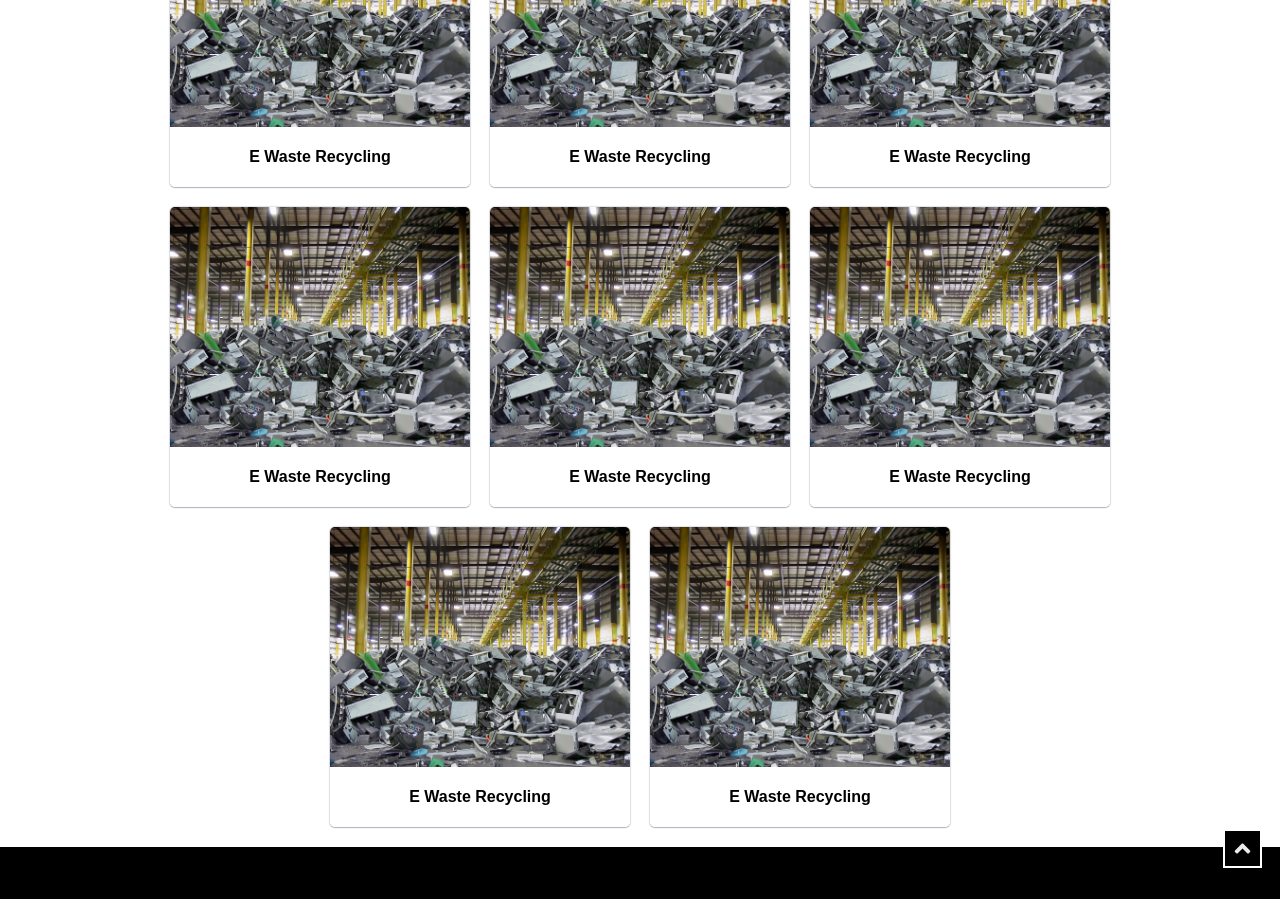
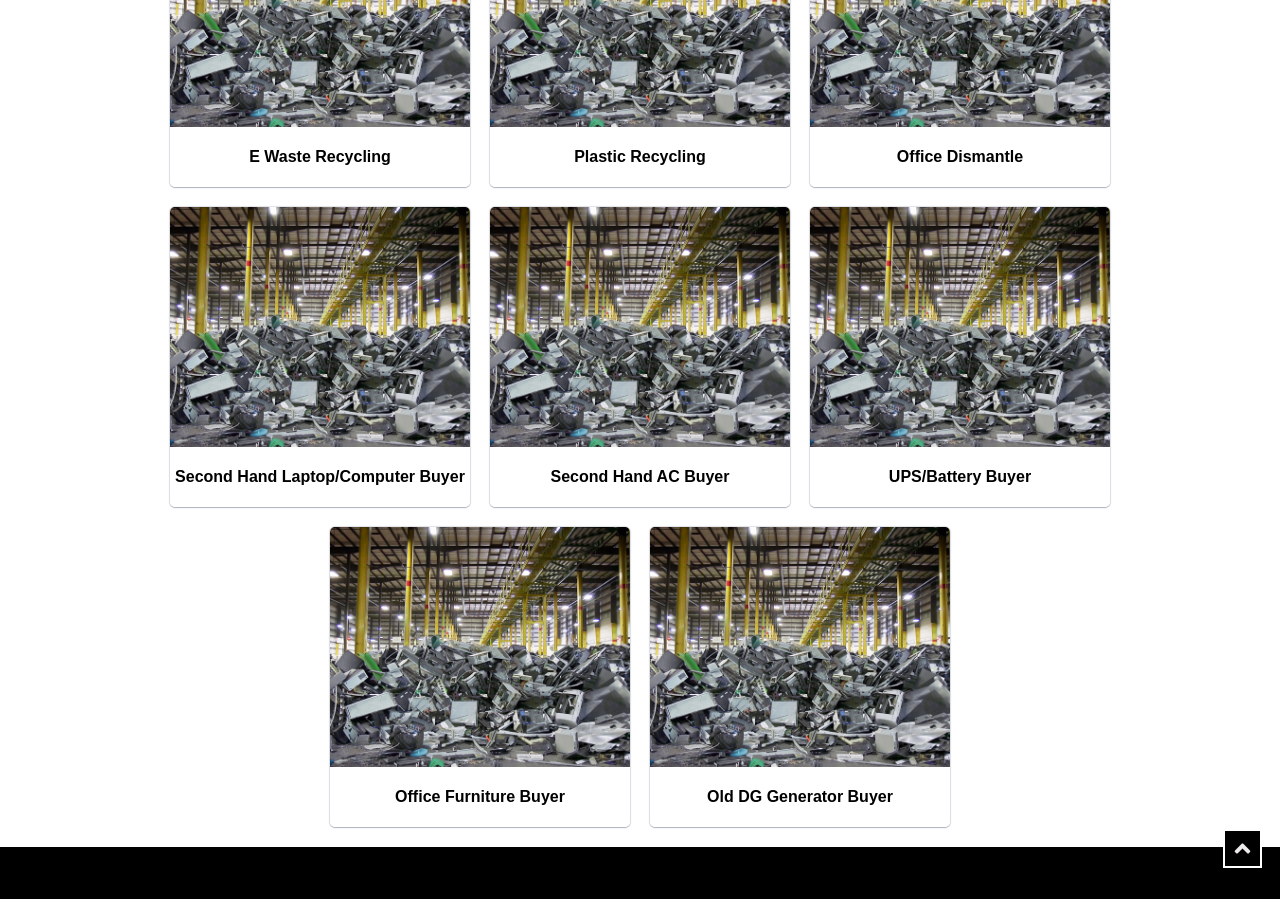
Before and after one commit to zaid81567/igtraders, a React (Vite) app: page /services in a window 1280 px wide. Shown: the part 480-1379 px from the top of the page. Built offline with nearby package versions, Linux system fonts and the light colour scheme; a web font is replaced by a local one.

Commit message:
Update ServicesPage.jsx

```diff
--- a/src/pages/ServicesPage.jsx
+++ b/src/pages/ServicesPage.jsx
@@ -30,31 +30,31 @@ function ServicesPage() {
         </div>
         <div className="service-box">
             <div className="service-img"> <img src={eWasteRecyclingImg} /> </div>
-            <div className="service-name">E Waste Recycling</div>
+            <div className="service-name">Plastic Recycling</div>
         </div>
         <div className="service-box">
             <div className="service-img"> <img src={eWasteRecyclingImg} /> </div>
-            <div className="service-name">E Waste Recycling</div>
+            <div className="service-name">Office Dismantle</div>
         </div>
         <div className="service-box">
             <div className="service-img"> <img src={eWasteRecyclingImg} /> </div>
-            <div className="service-name">E Waste Recycling</div>
+            <div className="service-name">Second Hand Laptop/Computer Buyer</div>
         </div>
         <div className="service-box">
             <div className="service-img"> <img src={eWasteRecyclingImg} /> </div>
-            <div className="service-name">E Waste Recycling</div>
+            <div className="service-name">Second Hand AC Buyer</div>
         </div>
         <div className="service-box">
             <div className="service-img"> <img src={eWasteRecyclingImg} /> </div>
-            <div className="service-name">E Waste Recycling</div>
+            <div className="service-name">UPS/Battery Buyer</div>
         </div>
         <div className="service-box">
             <div className="service-img"> <img src={eWasteRecyclingImg} /> </div>
-            <div className="service-name">E Waste Recycling</div>
+            <div className="service-name">Office Furniture Buyer</div>
         </div>
         <div className="service-box">
             <div className="service-img"> <img src={eWasteRecyclingImg} /> </div>
-            <div className="service-name">E Waste Recycling</div>
+            <div className="service-name">Old DG Generator Buyer</div>
         </div>
      </div>
     </>
```
